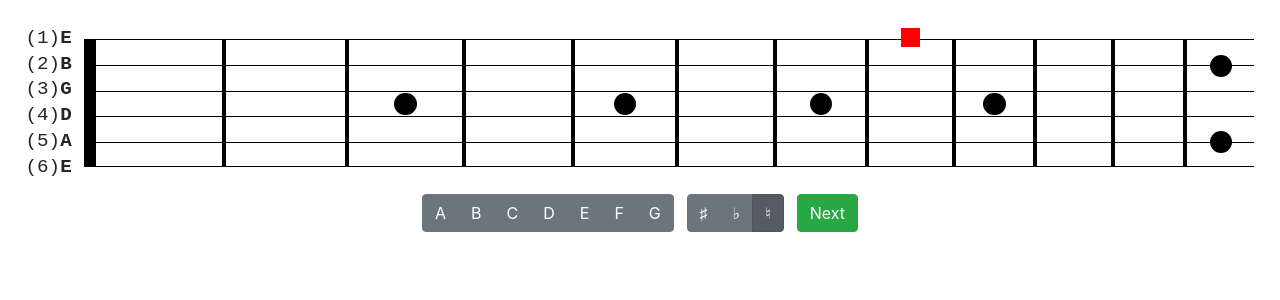
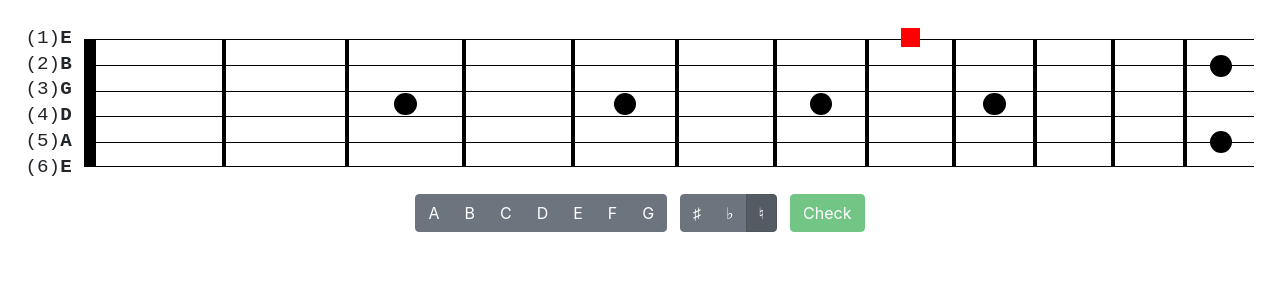
Before and after one commit to meddy/fretboard-trainer, a React (Create React App) app: page / in a window 1280 px wide. Shown: the top 300 px of the page. Built offline with nearby package versions, Linux system fonts and the light colour scheme.

Commit message:
Slight ui improvement.

```diff
--- a/src/NoteSelector.tsx
+++ b/src/NoteSelector.tsx
@@ -173,6 +173,7 @@ export default function NoteSelector(props: NoteSelectorProps) {
       </ButtonGroup>
       <Button
         color={isWrong ? "danger" : "success"}
+        disabled={selectedName === null}
         onClick={() => {
           if (match) {
             onNext();
@@ -184,7 +185,7 @@ export default function NoteSelector(props: NoteSelectorProps) {
           }
         }}
       >
-        Next
+        Check
       </Button>
     </div>
   );
```
